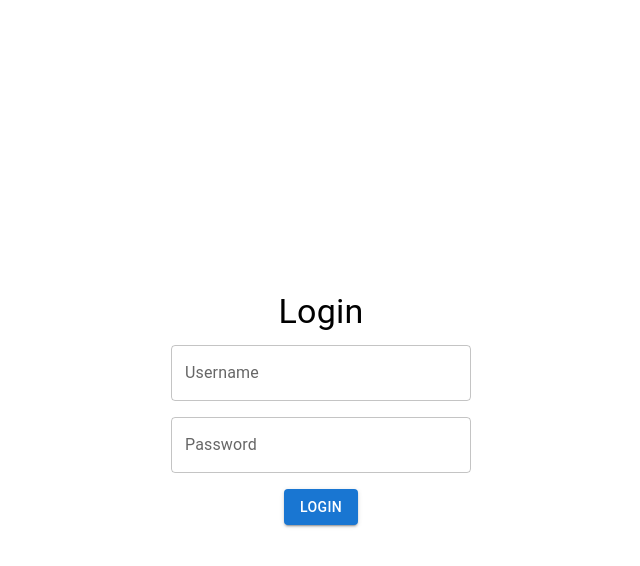
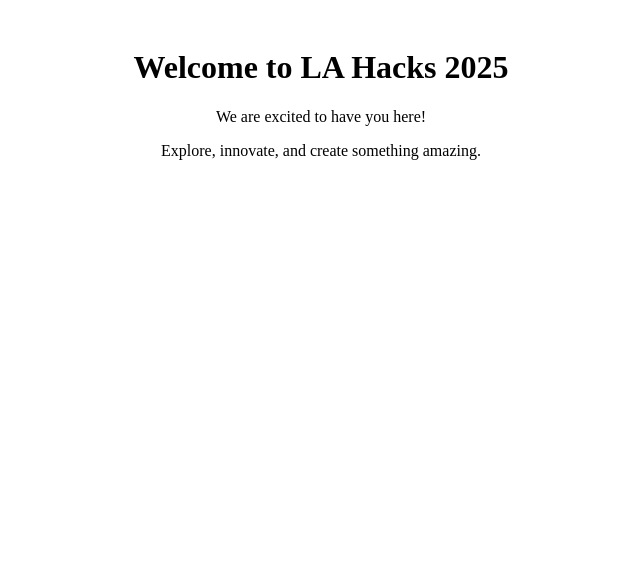
Before and after one commit to DaveyNavy/LA-Hacks-2025, a React (Vite) app: page / in a window 1280 px wide. Shown: the top 566 px of the page, without its empty margins (319-959 px from the left). Built offline with nearby package versions, Linux system fonts and the light colour scheme.

Commit message:
add routing

```diff
--- a/src/Tasks.jsx
+++ b/src/Tasks.jsx
@@ -58,7 +58,10 @@ const Tasks = () => {
             <AddTaskPopup
                 open={openPopup}
                 taskDesc={taskDesc}
-                onClose={() => {}}
+                onClose={() => {
+                    setTaskDesc('');
+                    setOpenPopup(false);
+                }}
                 onSubmit={(newtask) => {
                     setTasks([...tasks, newtask]);
                     setTaskDesc('');
--- /dev/null
+++ b/src/home.jsx
@@ -0,0 +1,13 @@
+import React from 'react';
+
+function Home() {
+    return (
+        <div style={{ textAlign: 'center', padding: '20px' }}>
+            <h1>Welcome to LA Hacks 2025</h1>
+            <p>We are excited to have you here!</p>
+            <p>Explore, innovate, and create something amazing.</p>
+        </div>
+    );
+}
+
+export default Home;
--- a/src/main.jsx
+++ b/src/main.jsx
@@ -1,10 +1,29 @@
 import React from 'react';
 import ReactDOM from 'react-dom/client';
+import { createBrowserRouter, RouterProvider } from 'react-router-dom';
 import App from './App';
+import Login from './login';
+import Home from './home';
 
-// Mount the app to the root DOM element
+// Create your router configuration
+const router = createBrowserRouter([
+  {
+    path: "/",
+    element: <Home />,
+  },
+  {
+    path: "/login",
+    element: <Login />,
+  },
+  {
+    path: "/app",
+    element: <App />,
+  }
+]);
+
+// Mount the app with RouterProvider
 ReactDOM.createRoot(document.getElementById('root')).render(
   <React.StrictMode>
-    <App />
+    <RouterProvider router={router} />
   </React.StrictMode>
 );
```
